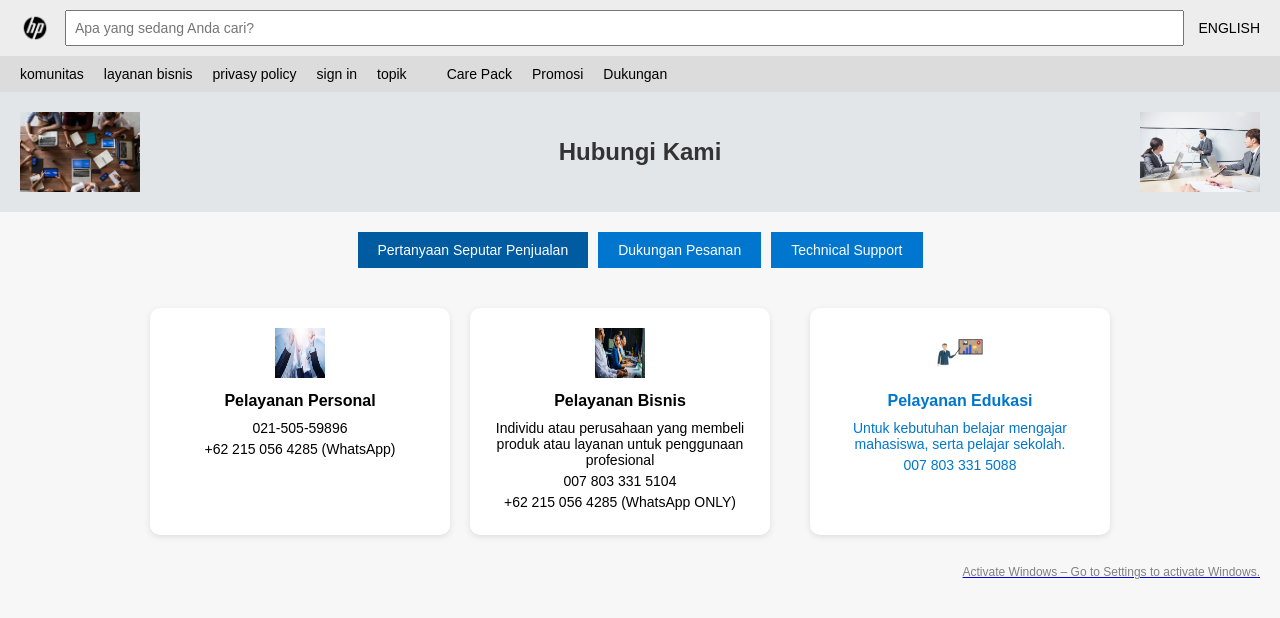
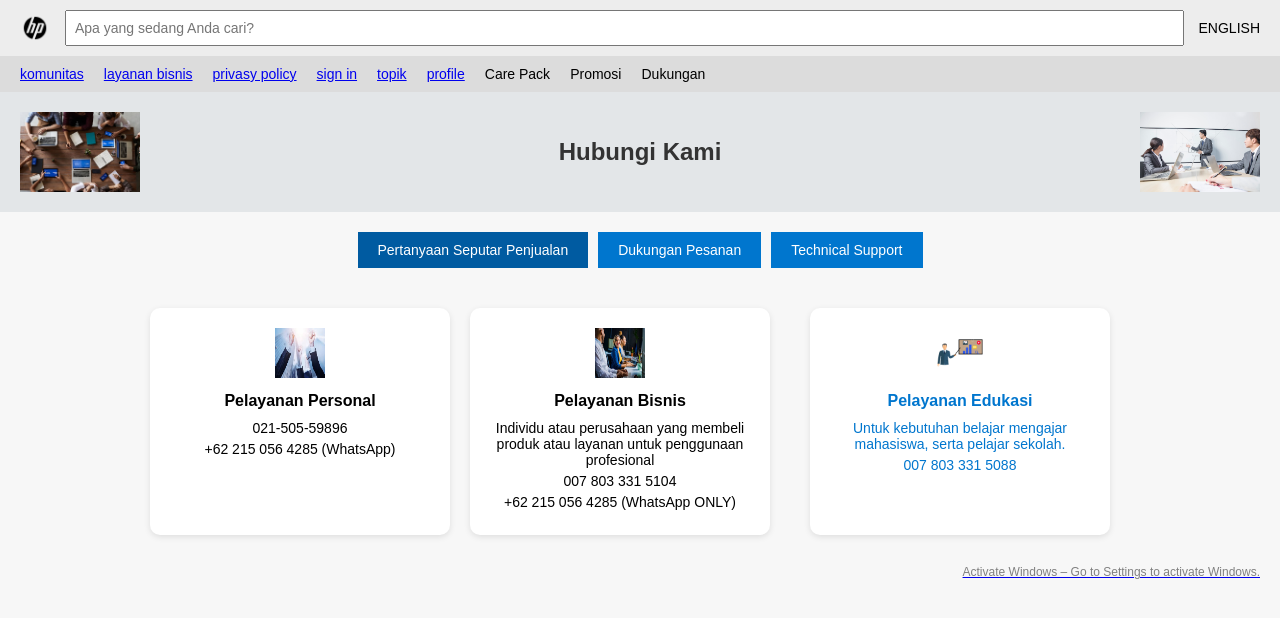
Before and after one commit to denyperwiro/programing_site, a plain HTML site: page hubungi kami.html in a window 1280 px wide. Drawn offline with Linux system fonts and the light colour scheme.

Commit message:
hubungi kami.html

```diff
--- a/hubungi kami.html
+++ b/hubungi kami.html
@@ -160,12 +160,12 @@
   <!-- Navbar -->
   <nav>
     <ul>
-      <li><a href="comunitty 2.html"></a>komunitas</li>
-      <li><a href="layanan bisnis.html"></a>layanan bisnis</li>
-      <li><a href="privasy policy.html"></a>privasy policy</li>
-      <li><a href="sign in.html"></a>sign in</li>
-      <li><a href="topik.html"></a>topik</li>
-      <li><a href="profil-bye-deny.html"></a></li>
+      <li><a href="comunitty 2.html">komunitas</a></li>
+      <li><a href="layanan bisnis.html">layanan bisnis</a></li>
+      <li><a href="privasy policy.html">privasy policy</a></li>
+      <li><a href="sign in.html">sign in</a></li>
+      <li><a href="topik.html">topik</a></li>
+      <li><a href="index.html">profile</a></li>
       <li>Care Pack</li>
       <li>Promosi</li>
       <li>Dukungan</li>
```
